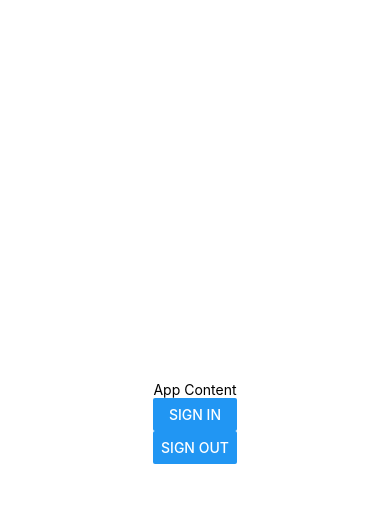
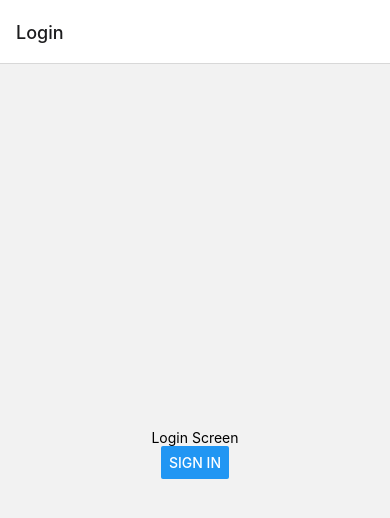
Before and after one commit to ShawnCone/denyut-mobile-2, a React Native app: screen /Login in a window 390 px wide. Shown: the top 518 px of the page. Built offline with nearby package versions, Linux system fonts and the light colour scheme.

Commit message:
set up initial navigation

```diff
--- a/App.tsx
+++ b/App.tsx
@@ -1,5 +1,10 @@
 import AppContent from '@/AppContent'
+import { AuthContextProvider } from '@/context/AuthContext'
 
 export default function App() {
-  return <AppContent />
+  return (
+    <AuthContextProvider>
+      <AppContent />
+    </AuthContextProvider>
+  )
 }
--- a/src/AppContent.tsx
+++ b/src/AppContent.tsx
@@ -1,23 +1,89 @@
-import LoginButton from '@/components/LoginButton'
-import { AuthContextProvider } from '@/context/AuthContext'
-import { Text, View } from 'react-native'
+import { createBottomTabNavigator } from '@react-navigation/bottom-tabs'
+import { NavigationContainer } from '@react-navigation/native'
+import {
+  NativeStackScreenProps,
+  createNativeStackNavigator,
+} from '@react-navigation/native-stack'
+import { Button } from 'react-native'
+import {
+  ProtectedAuthContextProvider,
+  ProtectedAuthContextValues,
+  useAuth,
+} from './context/AuthContext'
+import HomeScreen from './screens/HomeScreen'
+import LoginScreen from './screens/LoginScreen'
+import SplashScreen from './screens/SplashScreen'
+
+type MainTabsParams = {
+  protectedRouteValues: ProtectedAuthContextValues
+}
+type RootStackParamsList = {
+  Login: undefined
+  Main: MainTabsParams
+}
+const RootStack = createNativeStackNavigator<RootStackParamsList>()
+const MainTab = createBottomTabNavigator()
+
+type MainTabProps = NativeStackScreenProps<
+  RootStackParamsList,
+  'Main',
+  'RootStack'
+>
+
+function MainTabContent({ route }: MainTabProps) {
+  const { user } = route.params.protectedRouteValues
+
+  return (
+    <ProtectedAuthContextProvider value={{ user }}>
+      <MainTab.Navigator>
+        <MainTab.Screen name="Home" component={HomeScreen} />
+        <MainTab.Screen name="Profile" component={LogoutButton} />
+      </MainTab.Navigator>
+    </ProtectedAuthContextProvider>
+  )
+}
+
+function LogoutButton() {
+  const { signOut } = useAuth()
+
+  async function handleSignOut() {
+    signOut()
+  }
+
+  return <Button title="Sign out" onPress={handleSignOut} />
+}
 
 function AppContent() {
+  const { loading, user } = useAuth()
+
+  if (loading) {
+    return <SplashScreen />
+  }
+
+  const protectedRouteValues: ProtectedAuthContextValues | null = user
+    ? {
+        user,
+      }
+    : null
+
   return (
-    <AuthContextProvider>
-      <View
-        style={{
-          flex: 1,
-          alignItems: 'center',
-          display: 'flex',
-          height: '100%',
-          justifyContent: 'center',
-        }}
-      >
-        <Text>App Content</Text>
-        <LoginButton />
-      </View>
-    </AuthContextProvider>
+    <NavigationContainer>
+      <RootStack.Navigator>
+        {protectedRouteValues === null ? (
+          <>
+            <RootStack.Screen name="Login" component={LoginScreen} />
+          </>
+        ) : (
+          <>
+            <RootStack.Screen
+              name="Main"
+              initialParams={{ protectedRouteValues }}
+              component={MainTabContent}
+            />
+          </>
+        )}
+      </RootStack.Navigator>
+    </NavigationContainer>
   )
 }
 
--- a/src/components/LoginButton.tsx
+++ b/src/components/LoginButton.tsx
@@ -1,29 +1,16 @@
 import { useAuth } from '@/context/AuthContext'
-import { Button, View } from 'react-native'
+import { Button } from 'react-native'
 
 function LoginButton() {
-  const { client, signOut } = useAuth()
+  const { client } = useAuth()
 
   async function handleSignIn() {
-    console.log('Signing in...')
     const result = await client.auth.signInWithPassword({
       email: 'test@test.com',
       password: 'test',
     })
-
-    console.log({ result })
   }
-  return (
-    <View>
-      <Button title="Sign in" onPress={handleSignIn} />
-      <Button
-        title="Sign Out"
-        onPress={() => {
-          signOut()
-        }}
-      />
-    </View>
-  )
+  return <Button title="Sign in" onPress={handleSignIn} />
 }
 
 export default LoginButton
--- a/src/context/AuthContext.tsx
+++ b/src/context/AuthContext.tsx
@@ -50,10 +50,6 @@ export const AuthContextProvider = ({ children }: AuthContextProviderProps) => {
   useEffect(() => {
     const { data: listener } = supabaseClient.auth.onAuthStateChange(
       (_event, session) => {
-        console.log({
-          _event,
-          session,
-        })
         setSession(session)
         setUser(session?.user ?? null)
         setLoading(false)
@@ -89,9 +85,8 @@ export function useAuth(): AuthContextValues {
 }
 
 // Guarantee user is present, otherwise redirect to login
-type ProtectedAuthContextValues = {
+export type ProtectedAuthContextValues = {
   user: User
-  signOut: () => void
 }
 
 const ProtectedAuthContext = createContext<ProtectedAuthContextValues>({
@@ -104,31 +99,24 @@ const ProtectedAuthContext = createContext<ProtectedAuthContextValues>({
     id: '',
     user_metadata: {},
   },
-  signOut: () => {},
 })
 
 type ProtectedAuthContextProviderProps = {
   children: ReactNode
+  value: ProtectedAuthContextValues
 }
 
 export const ProtectedAuthContextProvider = ({
   children,
+  value,
 }: ProtectedAuthContextProviderProps) => {
-  const { user, signOut } = useAuth()
-
-  if (user === null || typeof user === 'undefined') {
-    console.log('user is null or undefined, reroute to login page')
-    throw 'You must be logged in to access this page'
-  }
-
   return (
-    <ProtectedAuthContext.Provider value={{ user, signOut }}>
+    <ProtectedAuthContext.Provider value={value}>
       {children}
     </ProtectedAuthContext.Provider>
   )
 }
 
 export function useProtectedAuth(): ProtectedAuthContextValues {
-  // Note: Reroute can happen here as well if rerouting in provider does not work
   return useContext(ProtectedAuthContext)
 }
--- /dev/null
+++ b/src/screens/HomeScreen.tsx
@@ -0,0 +1,11 @@
+import { Text, View } from 'react-native'
+
+function HomeScreen() {
+  return (
+    <View>
+      <Text>Home Screen</Text>
+    </View>
+  )
+}
+
+export default HomeScreen
--- /dev/null
+++ b/src/screens/LoginScreen.tsx
@@ -0,0 +1,13 @@
+import LoginButton from '@/components/LoginButton'
+import { Text, View } from 'react-native'
+
+function LoginScreen() {
+  return (
+    <View style={{ flex: 1, alignItems: 'center', justifyContent: 'center' }}>
+      <Text>Login Screen</Text>
+      <LoginButton />
+    </View>
+  )
+}
+
+export default LoginScreen
--- /dev/null
+++ b/src/screens/SplashScreen.tsx
@@ -0,0 +1,11 @@
+import { Text, View } from 'react-native'
+
+function SplashScreen() {
+  return (
+    <View style={{ flex: 1, alignItems: 'center', justifyContent: 'center' }}>
+      <Text>Splash Screen</Text>
+    </View>
+  )
+}
+
+export default SplashScreen
```
Also changed, not shown: package.json (+6 -1 lines), 1 other file (tests, documents, lock files or other folders).
